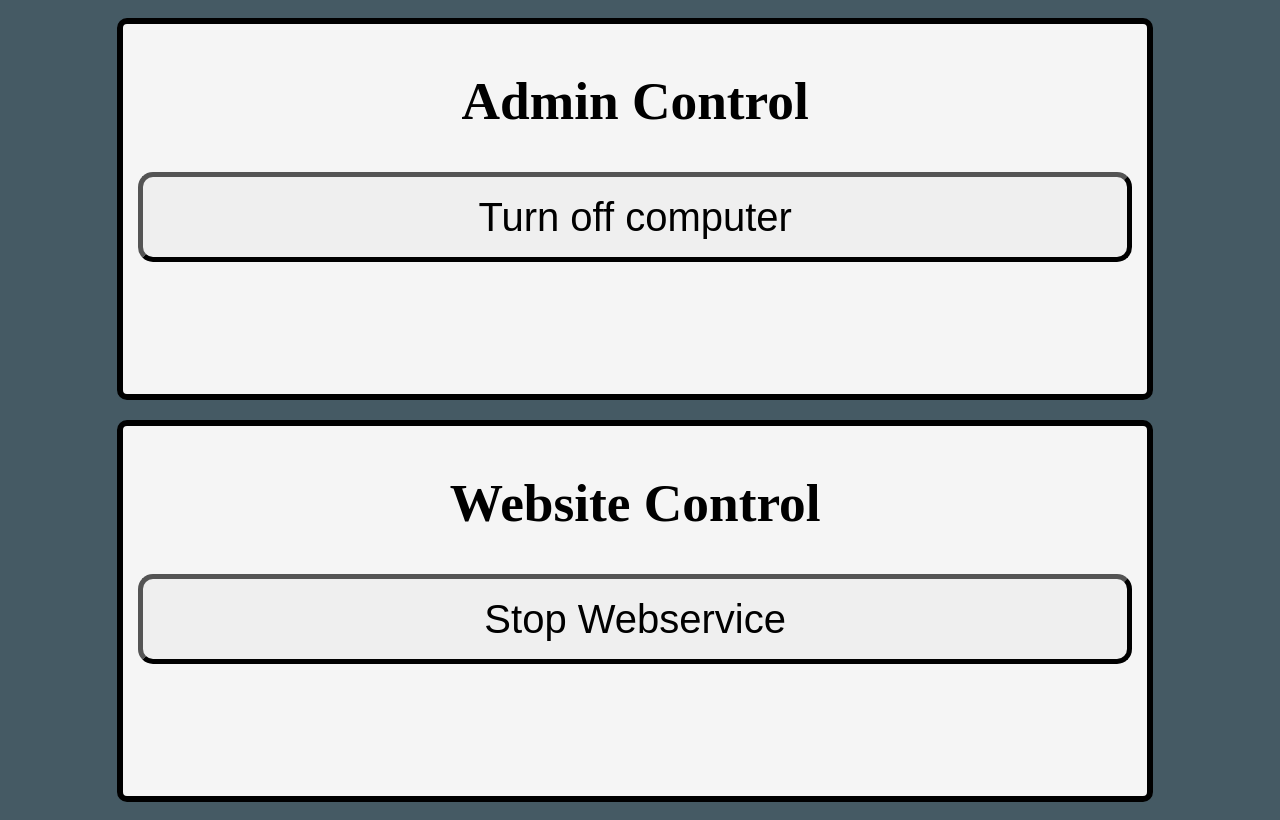
After one commit to mqttr/Computer-Web-Control, a Flask app: page /admin in a window 1280 px wide. The commit adds this page. Run offline with Flask 3, Linux system fonts and the light colour scheme.

Commit message:
added multiple pages and iconography

```diff
--- /dev/null
+++ b/templates/admin.html
@@ -0,0 +1,81 @@
+<!DOCTYPE html>
+
+<html lang="en">
+
+    <head>
+        <title> Computer Control - Mqttr</title>
+        <meta charset="utf-8" />
+        <style>
+            #fullscreen {
+                height: 99%;
+                width: 98%;
+                background-repeat: no-repeat;
+                background-position: center top;
+                float: left;
+                background-color: rgb( 69, 90, 100);
+                display: block;
+                text-align: center;
+            }
+            h1 {
+                text-align: center;
+                font-size: 40pt;
+            }
+            .container{
+                width: 80%;
+                height: 350px;
+                padding: 10px;
+                margin: 10px;
+                border: 6px solid black;
+                top: 50%;
+                background-color: whitesmoke;
+                border-radius: 10px;
+                display: inline-block;
+            }
+            button{
+                width: 99%;
+                height: 90px;
+                margin: 5px;
+                border-radius: 15px;
+                font-size: 30pt;
+                border-width: 5px;
+            }
+            div.onerow{
+                height: 250px;
+            }
+            div.onerowtall{
+                height: 300px;
+            }
+            button.floatertwo{
+                display: inline-block;
+                width: 35%;
+                position: absolute;
+            }
+            button.floaterthree{
+                display: inline-block;
+                width: 22%;
+                position: absolute;
+            }
+            button.tall{
+                height: 140px;
+            }
+
+        </style>
+    </head>
+    <body class="fullscreen" id="fullscreen">
+
+        <div id="control_admin" class="container">
+            <h1>Admin Control</h1>
+            <form action="/admin_computer_off" method="POST">
+                <button>Turn off computer</button>
+            </form>
+        </div>
+
+        <div id="control_website" class="container">
+            <h1>Website Control</h1>
+            <form action="/admin_stop_service" method="POST">
+                <button>Stop Webservice</button>
+            </form>
+        </div>
+
+    </body>
+</html>
--- a/web_logic.py
+++ b/web_logic.py
@@ -92,13 +92,20 @@ def led_off():
     led.off()
     return redirect(url_for('index'))
 
-# HOME
+# Distinct Page Display
 @app.route('/')
 def index():
     '''
     Returns index.html
     '''
     return render_template('index.html')
+
+@app.route('/admin', methods=["GET", 'POST'])
+def admin():
+    '''
+    returns admin.html
+    '''
+    return render_template('admin.html')
 
 # START SERVICE
 def run_web(port = 5000):
```
Also changed, not shown: templates/index.html (+24 -12 lines), static/icons/gear.png (added), static/icons/normal_gear.png (added).
